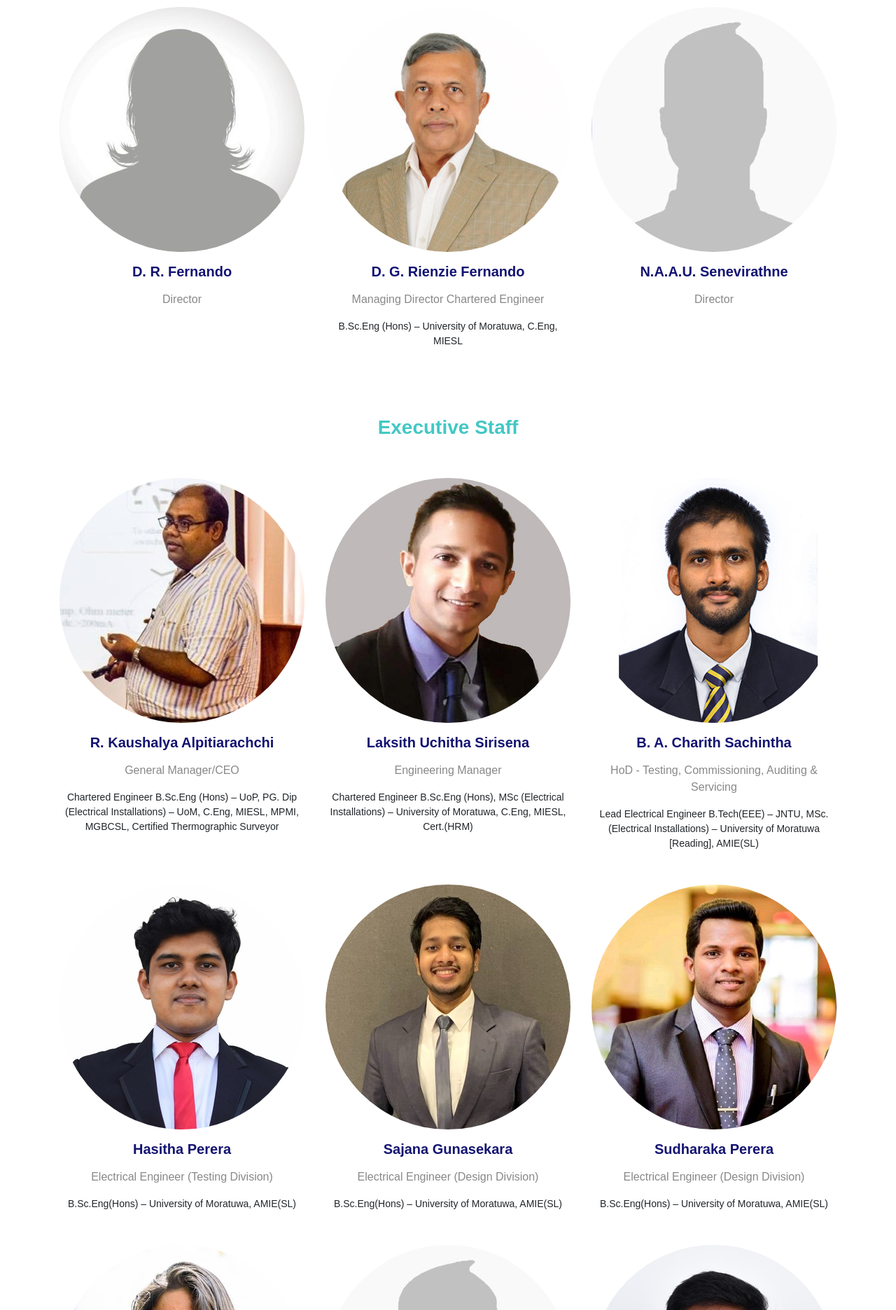
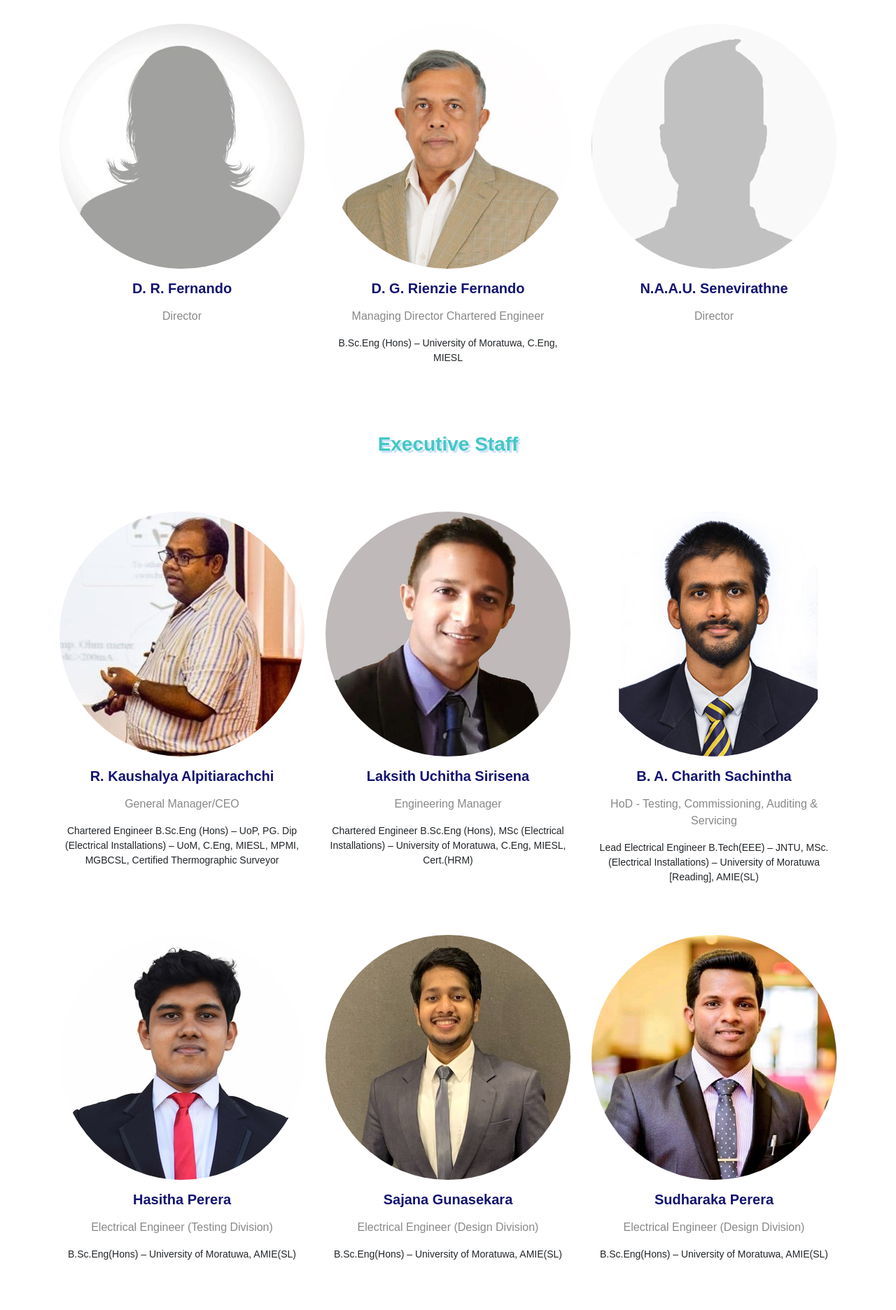
Before and after one commit to dinukayogee/apcl, a plain HTML site: page team.html in a window 1280 px wide. Shown: the part 402-2274 px from the top of the page at 70% size. Drawn offline with nearby package versions, Linux system fonts and the light colour scheme.

Commit message:
text shadow

```diff
--- a/inc/css/style.css
+++ b/inc/css/style.css
@@ -1032,10 +1032,13 @@ p.make.fontadding {
 
 #ourteam .team-header{
     color:#42C8C4  ;
+    text-shadow: 3px 3px rgb(205, 225, 249);
+
 }
 
 #ourteam .team-name{
     color:#131372 ;
+
 }
 
 #ourteam .team-position{
--- a/team.html
+++ b/team.html
@@ -129,20 +129,20 @@
                         </div>
 
                         <div class="row directors-img mt-3 text-center">
-                            <div class="col-lg-4 col-md-6 col-sm-12 directors-img-col">
+                            <div class="col-lg-4 col-md-6 col-sm-12 directors-img-col mt-4">
                                 <img src="./inc/img/team-img/dirfe.jpg" alt="" class="team-img">
                                <div class="team-name h5 mt-3 fw-bold">D. R. Fernando</div>
                                <div class="team-position mt-3 mb-5">Director</div>
 
 
                             </div>
-                            <div class="col-lg-4 col-md-6 col-sm-12 directors-img-col">
+                            <div class="col-lg-4 col-md-6 col-sm-12 directors-img-col  mt-4">
                                 <img src="./inc/img/team-img/dir.jpg" alt="" class="team-img">
                                 <div class="team-name h5 mt-3 fw-bold">D. G. Rienzie Fernando</div>
                                 <div class="team-position mt-3 ">Managing Director Chartered Engineer</div>
                                 <div class="team-qulification mt-3 mb-5">B.Sc.Eng (Hons) – University of Moratuwa, C.Eng, MIESL</div>
                             </div>
-                            <div class="col-lg-4 col-md-6 col-sm-12 directors-img-col ">
+                            <div class="col-lg-4 col-md-6 col-sm-12 directors-img-col mt-4 ">
                                 <img src="./inc/img/team-img/dirsenvi.jpg" alt="" class="team-img">
                                 <div class="team-name h5 mt-3 fw-bold">N.A.A.U. Senevirathne</div>
                                 <div class="team-position mt-3 mb-5 ">Director</div>
@@ -161,7 +161,7 @@
 
                         <!-- row 1 start -->
                         <div class="row Executive-img mt-3 text-center">
-                            <div class="col-lg-4 col-md-6 col-sm-12 directors-img-col">
+                            <div class="col-lg-4 col-md-6 col-sm-12 directors-img-col mt-4">
                                 <img src="./inc/img/team-img/exkau (1).jpg" alt="" class="team-img">
                                <div class="team-name h5 mt-3 fw-bold">R. Kaushalya Alpitiarachchi</div>
                                <div class="team-position mt-3 ">General Manager/CEO</div>
@@ -169,7 +169,7 @@
                           </div>
 
 
-                            <div class="col-lg-4 col-md-6 col-sm-12 directors-img-col">
+                            <div class="col-lg-4 col-md-6 col-sm-12 directors-img-col mt-4">
                                 <img src="./inc/img/team-img/exlak.jpg" alt="" class="team-img">
                                 <div class="team-name h5 mt-3 fw-bold">Laksith Uchitha Sirisena</div>
                                 <div class="team-position mt-3 ">Engineering Manager</div>
@@ -177,7 +177,7 @@
                             </div>
 
 
-                            <div class="col-lg-4 col-md-6 col-sm-12 directors-img-col ">
+                            <div class="col-lg-4 col-md-6 col-sm-12 directors-img-col mt-4 ">
                                 <img src="./inc/img/team-img/excharith.jpg" alt="" class="team-img">
                                 <div class="team-name h5 mt-3 fw-bold">B. A. Charith Sachintha</div>
                                 <div class="team-position mt-3 ">HoD - Testing, Commissioning, Auditing & Servicing</div>
@@ -190,8 +190,8 @@
 
 
                         <!-- row 2 start -->
-                        <div class="row Executive-img mt-3 text-center mt-5">
-                            <div class="col-lg-4 col-md-6 col-sm-12 directors-img-col">
+                        <div class="row Executive-img mt-3 text-center mt-5 ">
+                            <div class="col-lg-4 col-md-6 col-sm-12 directors-img-col mt-4">
                                 <img src="./inc/img/team-img/exhasitha.jpg" alt="" class="team-img">
                                <div class="team-name h5 mt-3 fw-bold">Hasitha Perera</div>
                                <div class="team-position mt-3 ">Electrical Engineer (Testing Division)</div>
@@ -199,7 +199,7 @@
                           </div>
 
 
-                            <div class="col-lg-4 col-md-6 col-sm-12 directors-img-col">
+                            <div class="col-lg-4 col-md-6 col-sm-12 directors-img-col mt-4">
                                 <img src="./inc/img/team-img/exsajana.jpeg" alt="" class="team-img">
                                 <div class="team-name h5 mt-3 fw-bold">Sajana Gunasekara</div>
                                 <div class="team-position mt-3 ">Electrical Engineer (Design Division)</div>
@@ -207,7 +207,7 @@
                             </div>
 
 
-                            <div class="col-lg-4 col-md-6 col-sm-12 directors-img-col ">
+                            <div class="col-lg-4 col-md-6 col-sm-12 directors-img-col mt-4">
                                 <img src="./inc/img/team-img/exsudha.jpeg" alt="" class="team-img">
                                 <div class="team-name h5 mt-3 fw-bold">Sudharaka Perera</div>
                                 <div class="team-position mt-3 ">Electrical Engineer (Design Division)</div>
@@ -221,7 +221,7 @@
 
                         <!-- row 3 start -->
                         <div class="row Executive-img mt-3 text-center mt-5">
-                            <div class="col-lg-4 col-md-6 col-sm-12 directors-img-col">
+                            <div class="col-lg-4 col-md-6 col-sm-12 directors-img-col mt-4">
                                 <img src="./inc/img/team-img/exsuwithi.jpg" alt="" class="team-img">
                                <div class="team-name h5 mt-3 fw-bold">Suwithi Karunasekara</div>
                                <div class="team-position mt-3 ">Electrical Engineer (Design Division)</div>
@@ -229,7 +229,7 @@
                           </div>
 
 
-                            <div class="col-lg-4 col-md-6 col-sm-12 directors-img-col">
+                            <div class="col-lg-4 col-md-6 col-sm-12 directors-img-col mt-4">
                                 <img src="./inc/img/team-img/exharitha.jpg" alt="" class="team-img">
                                 <div class="team-name h5 mt-3 fw-bold">Haritha Kalubowila</div>
                                 <div class="team-position mt-3 ">Electrical Engineer (Testing Division)</div>
@@ -237,7 +237,7 @@
                             </div>
 
 
-                            <div class="col-lg-4 col-md-6 col-sm-12 directors-img-col ">
+                            <div class="col-lg-4 col-md-6 col-sm-12 directors-img-col  mt-4 ">
                                 <img src="./inc/img/team-img/exachala.jpg" alt="" class="team-img">
                                 <div class="team-name h5 mt-3 fw-bold">Achala Kumarawadu</div>
                                 <div class="team-position mt-3 ">Assistant Electrical Engineer (Testing Division)</div>
@@ -258,14 +258,14 @@
                         </div>
 
                         <div class="row directors-img mt-3 text-center">
-                            <div class="col-lg-6 col-md-6 col-sm-12 directors-img-col">
+                            <div class="col-lg-6 col-md-6 col-sm-12 directors-img-col mt-4">
                                 <img src="./inc/img/team-img/adgirl.jpg" alt="" class="team-img">
                                <div class="team-name h5 mt-3 fw-bold">Ayesha Silva</div>
                                <div class="team-position mt-3 mb-5">Director</div>
 
 
                             </div>
-                            <div class="col-lg-6 col-md-6 col-sm-12 directors-img-col">
+                            <div class="col-lg-6 col-md-6 col-sm-12 directors-img-col mt-4">
                                 <img src="./inc/img/team-img/adgirl.jpg" alt="" class="team-img">
                                 <div class="team-name h5 mt-3 fw-bold">Dilini </div>
                                 <div class="team-position mt-3 ">Managing Director Chartered Engineer</div>
```
